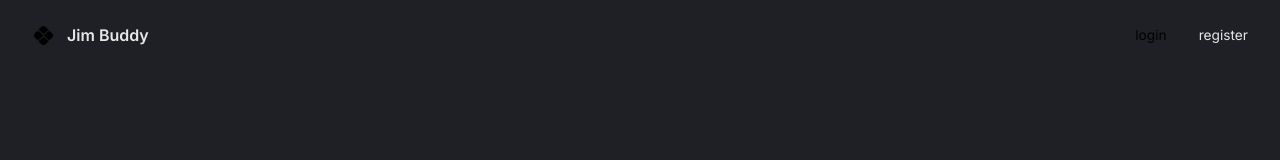
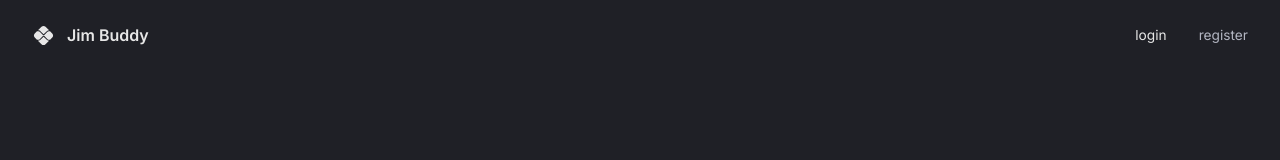
Before and after one commit to James-Muralles/exercise-app-client, a React (Vite) app: page / in a window 1280 px wide. Shown: the top 160 px of the page. Built offline with nearby package versions, Linux system fonts and the light colour scheme.

Commit message:
changed navbar styling

```diff
--- a/src/scenes/navbar/index.tsx
+++ b/src/scenes/navbar/index.tsx
@@ -8,7 +8,7 @@ const NavBar = () => {
     const {palette} = useTheme();
     const [selectedPage, setSelectedPage] = useState("loginPage");
   return (
-    <FlexBetween mb="0.25rem" p=".5rem 0rem" color="black">
+    <FlexBetween mb="0.25rem" p=".5rem 0rem" color={palette.tertiary[500]}>
 
         {/* LEFT SIDE */}
         <FlexBetween gap=".75rem">
@@ -19,27 +19,28 @@ const NavBar = () => {
         </FlexBetween>
 
         {/* RIGHT SIDE */}
-        <FlexBetween gap="2rem">
+        <FlexBetween gap="2rem"  >
             {/* @ts-ignore */}
             <Box sx={{"&:hover": { color: palette.secondary[200]}}}>
                 <Link
                 to="/"
                 onClick={()=> setSelectedPage("loginPage")}
                 style={{
-                    color: selectedPage === "loginPage" ? "inherit": palette.tertiary[500],
+                    color: selectedPage === "loginPage" ? "inherit": palette.grey[500],
                     textDecoration: "inherit"
                 }}
                 >
                 login</Link>
             </Box>
             {/* @ts-ignore */}
-            <Box sx={{"&:hover": { color: palette.primary[100]}}}>
+            <Box >
                 <Link
                 to="/register"
-                onClick={()=> setSelectedPage("predictions")}
+                onClick={()=> setSelectedPage("registerPage")}
                 style={{
-                    color: selectedPage === "register" ? "inherit": palette.tertiary[500],
-                    textDecoration: "inherit"
+                    color: selectedPage === "registerPage" ? "inherit": palette.grey[500],
+                    textDecoration: "inherit",
+
                 }}
                 >
                 register</Link>
```
